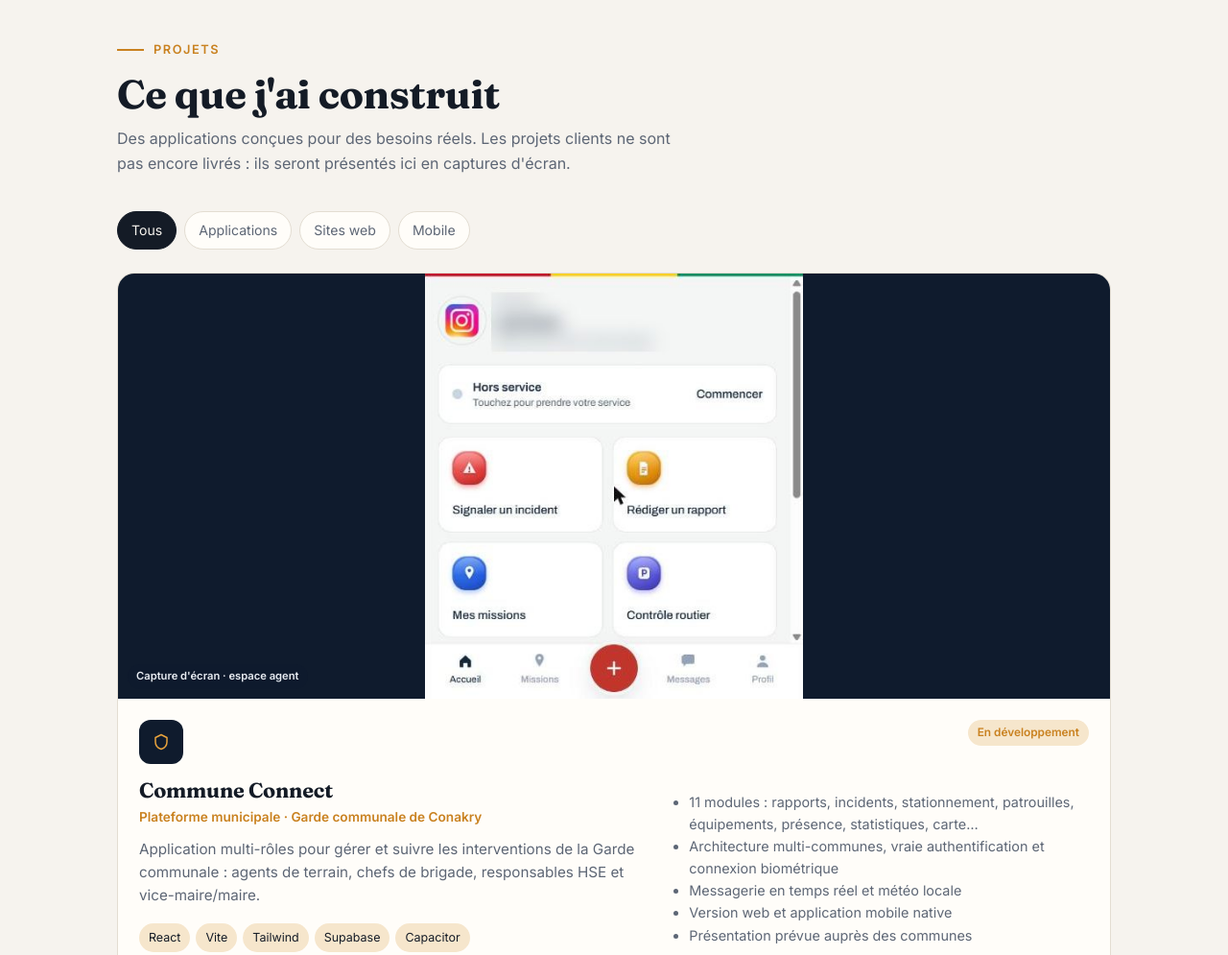
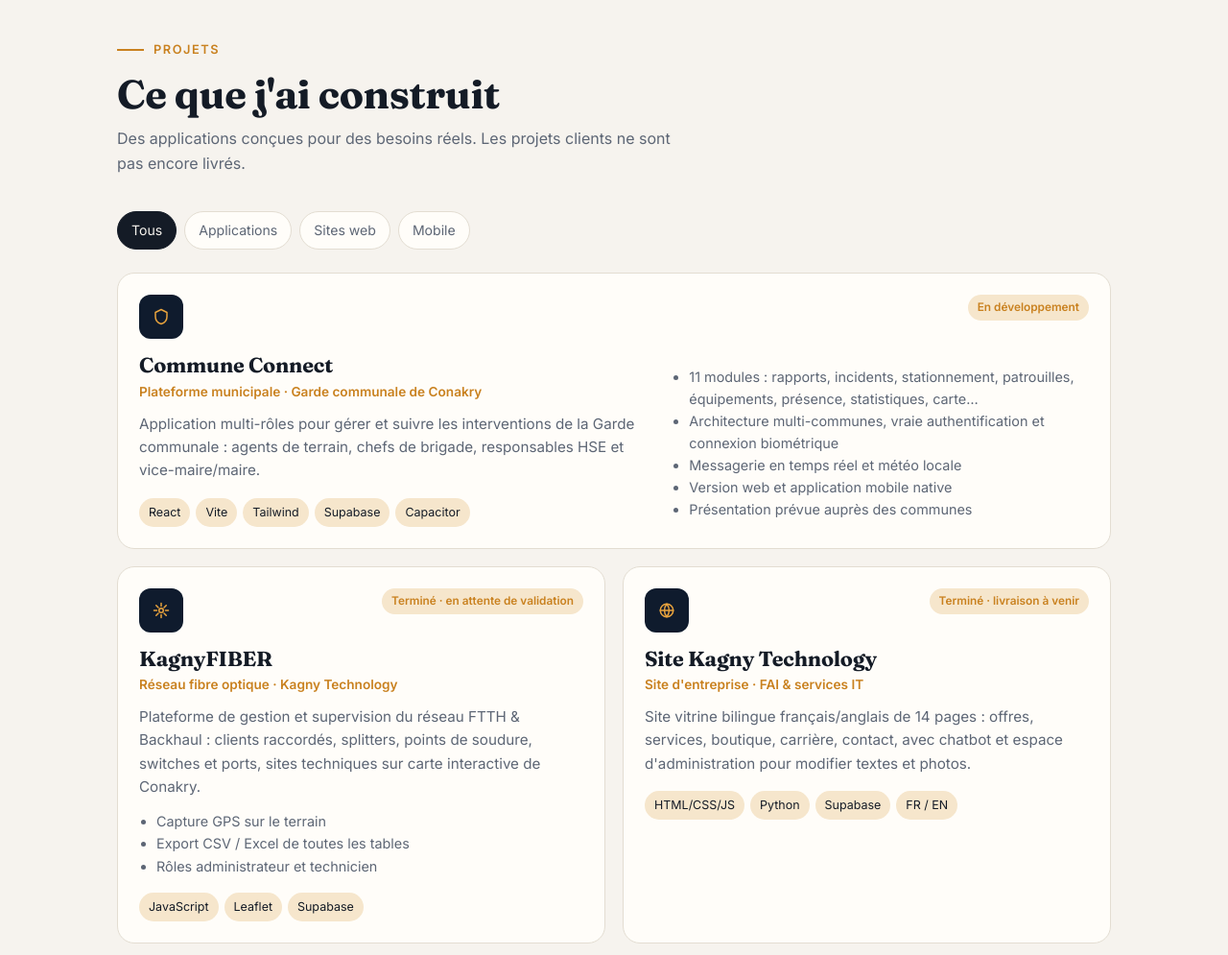
Before and after one commit to kvnnibvl758/portfolio, a plain HTML site: page index.html in a window 1280 px wide. Shown: the part 2720-3715 px from the top of the page at 96% size. Drawn offline with Linux system fonts and the light colour scheme.

Commit message:
Retrait des captures d'écran des projets
Co-Authored-By: Claude Opus 5.5 <noreply@anthropic.com>
Claude-Session: https://claude.ai/code/session_018pJroSCCi3B69SpLU8N132

```diff
--- a/index.html
+++ b/index.html
@@ -133,11 +133,6 @@ section{padding:72px 0;border-top:1px solid var(--line)}
 .proj-links a.ghost{background:transparent;color:var(--accent);border:1px solid var(--accent)}
 .proj-links a:hover{filter:brightness(1.08)}
 .proj-links small{display:block;width:100%;color:var(--muted);font-size:.78rem}
-.proj-shot{margin:0;background:var(--navy);aspect-ratio:16/9;overflow:hidden;display:flex;justify-content:center;position:relative}
-.proj-shot img{width:100%;height:100%;object-fit:cover;object-position:left top}
-.proj-shot.phone img{width:auto;object-fit:contain}
-.proj-shot figcaption{position:absolute;left:10px;bottom:10px;font-size:.7rem;font-weight:600;background:rgba(15,27,45,.85);color:#e9edf3;padding:4px 9px;border-radius:999px}
-.proj.feature .proj-shot{aspect-ratio:21/9}
 @media(min-width:760px){.proj.feature .proj-body{display:grid;grid-template-columns:1.1fr .9fr;gap:24px}}
 
 /* cv */
@@ -296,7 +291,7 @@ svg.i{width:18px;height:18px;stroke:currentColor;fill:none;stroke-width:2;stroke
 
 <section id="projets">
   <div class="wrap">
-    <div class="sec-head reveal"><span class="eyebrow">Projets</span><h2>Ce que j'ai construit</h2><p>Des applications conçues pour des besoins réels. Les projets clients ne sont pas encore livrés : ils seront présentés ici en captures d'écran.</p></div>
+    <div class="sec-head reveal"><span class="eyebrow">Projets</span><h2>Ce que j'ai construit</h2><p>Des applications conçues pour des besoins réels. Les projets clients ne sont pas encore livrés.</p></div>
     <div class="filters reveal">
       <button class="filter active" data-f="all">Tous</button>
       <button class="filter" data-f="app">Applications</button>
@@ -306,7 +301,6 @@ svg.i{width:18px;height:18px;stroke:currentColor;fill:none;stroke-width:2;stroke
     <div class="projects">
 
       <article class="proj feature reveal" data-cat="app mobile">
-        <figure class="proj-shot phone"><img src="img/shot-commune.jpg" alt="Capture de l'écran d'accueil agent de Commune Connect" loading="lazy"><figcaption>Capture d'écran · espace agent</figcaption></figure>
         <div class="proj-top">
           <div class="proj-ico"><svg class="i" viewBox="0 0 24 24"><path d="M12 2l8 4v6c0 5-3.5 8.5-8 10-4.5-1.5-8-5-8-10V6z"/></svg></div>
           <span class="status wip">En développement</span>
@@ -345,7 +339,6 @@ svg.i{width:18px;height:18px;stroke:currentColor;fill:none;stroke-width:2;stroke
       </article>
 
       <article class="proj reveal" data-cat="site">
-        <figure class="proj-shot"><img src="img/shot-kagny.jpg" alt="Capture de la page d'accueil du site Kagny Technology" loading="lazy"><figcaption>Capture d'écran · page d'accueil</figcaption></figure>
         <div class="proj-top">
           <div class="proj-ico"><svg class="i" viewBox="0 0 24 24"><circle cx="12" cy="12" r="9"/><path d="M3 12h18M12 3a14 14 0 0 1 0 18M12 3a14 14 0 0 0 0 18"/></svg></div>
           <span class="status wip">Terminé · livraison à venir</span>
```
Also changed, not shown: img/shot-commune.jpg (deleted), img/shot-kagny.jpg (deleted), 1 other file.
